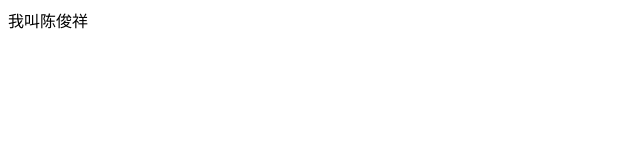
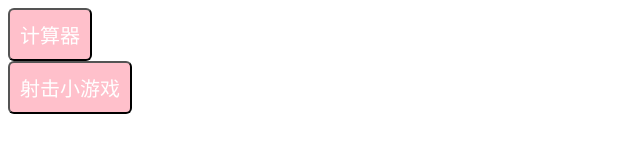
Before and after one commit to cjx04123/cjx04123.github.io, a plain HTML site: page index.html in a window 1280 px wide. Shown: the whole page, without its empty margins (0-640 px from the left). Drawn offline with Linux system fonts and the light colour scheme.

Commit message:
Add files via upload

```diff
--- a/index.html
+++ b/index.html
@@ -1,10 +1,23 @@
 <!DOCTYPE html>
-<html>
-	<head>
-		<meta charset="utf-8">
-		<title>第一次上传</title>
-	</head>
-	<body>
-		我叫陈俊祥
-	</body>
+<html lang="en">
+<head>
+    <meta charset="UTF-8">
+    <meta name="viewport" content="width=device-width, initial-scale=1.0">
+    <title>黄文杰期末作业</title>
+    <style type="text/css">
+    button {
+        display: inline-block;
+        padding: 10px;
+        background: pink;
+        border-radius: 6px;
+        color: #FFF;
+        cursor: pointer;
+        font-size: 20px;
+    }
+    </style>
+</head>
+<body>
+    <a href="https://cjx04123.github.io/jisuanqi"><button>计算器</button></a><br>
+    <a href="https://cjx04123.github.io/sheji"><button>射击小游戏</button></a><br>
+</body>
 </html>
```
